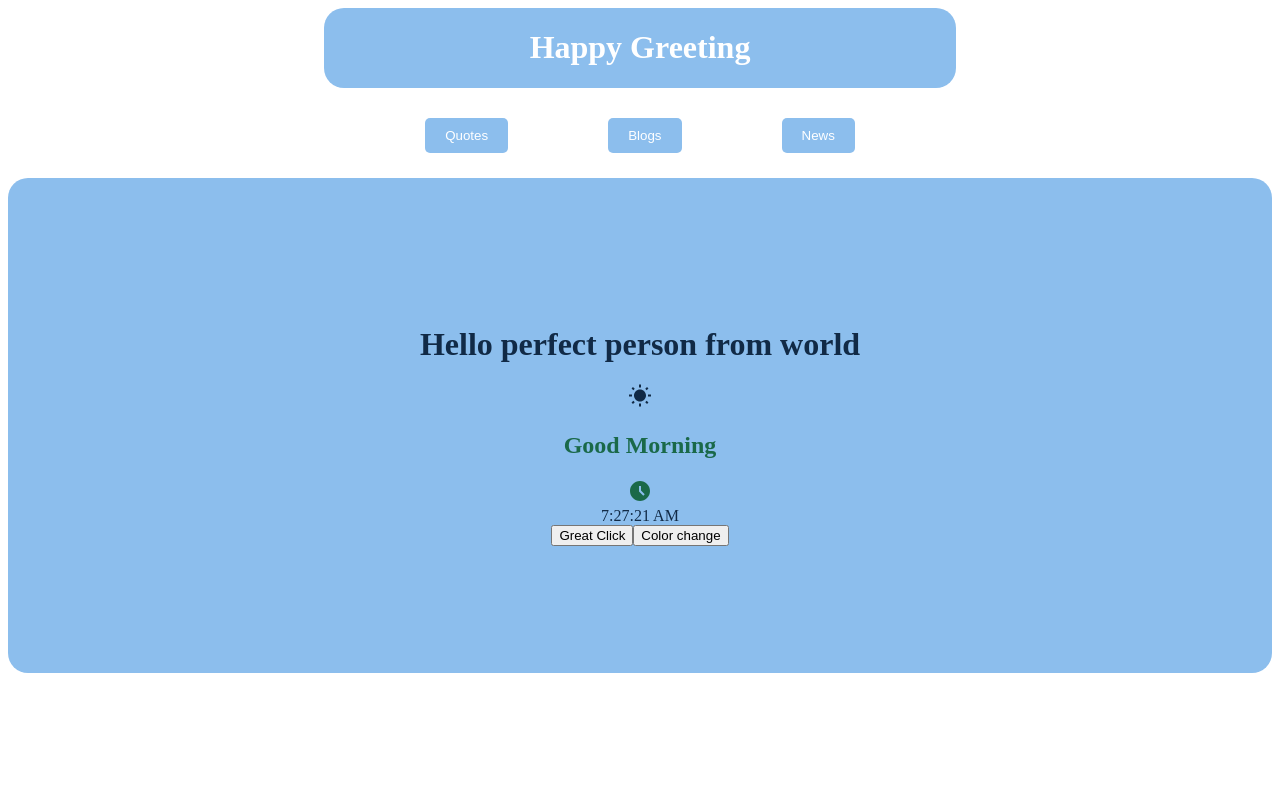
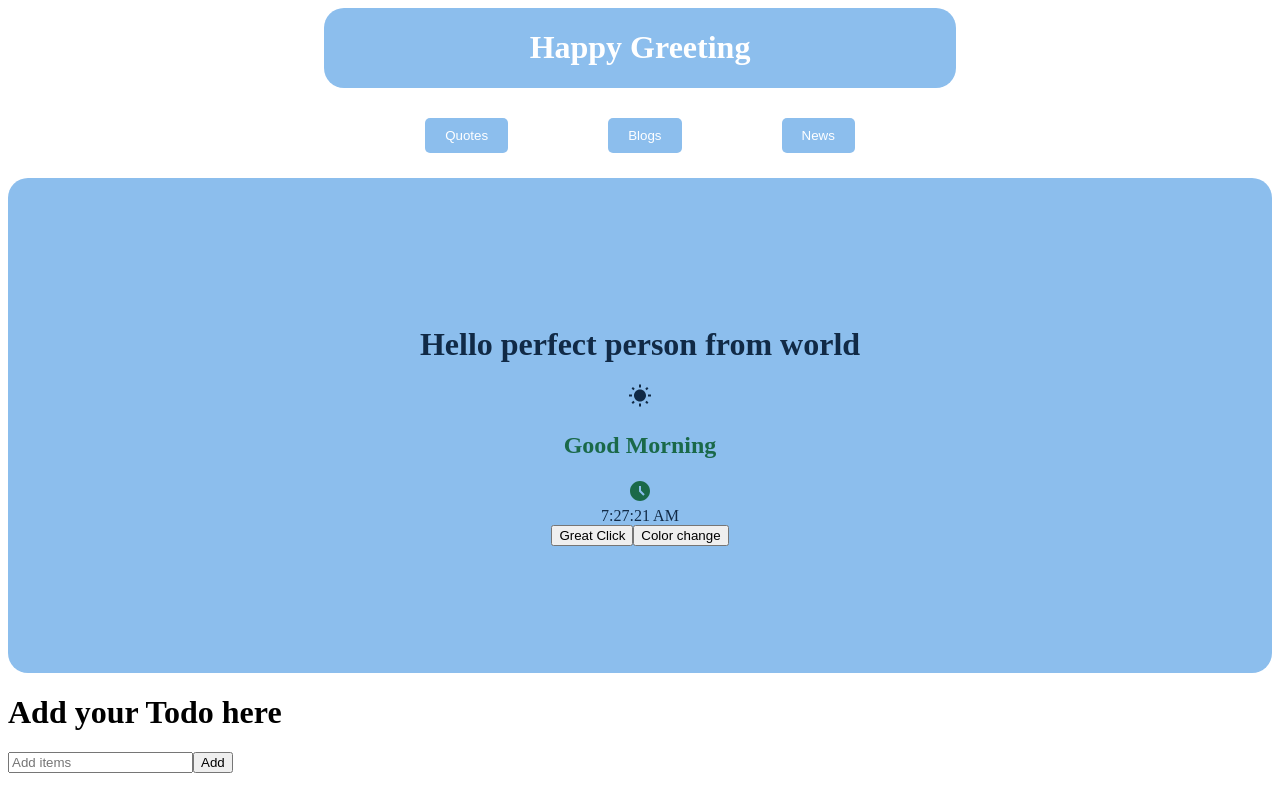
Before and after one commit to Rhydham14/react-project, a React (Create React App) app: page / in a window 1280 px wide. Built offline with nearby package versions, Linux system fonts and the light colour scheme.

Commit message:
add component TODO

```diff
--- a/src/App.jsx
+++ b/src/App.jsx
@@ -5,6 +5,7 @@ import Buttonfun from "./Option";
 // import Game from "./Game";
 // import Form from "./Form";
 // import Login from "./Login";
+import Todo from "./Todo";
 
 const App = ()=>{
     return(
@@ -15,6 +16,7 @@ const App = ()=>{
             {/* <Game/> */}
             {/* <Form/> */}
             {/* <Login/> */}
+            <Todo/>
         </>
     );
 }
--- /dev/null
+++ b/src/Todo.jsx
@@ -0,0 +1,50 @@
+import React, {useState} from "react";
+
+const Todo = () => {
+  const [getItems, setItems] = useState("");
+    const [showItems, updateItems] = useState([]);
+
+    const submitList = (event)=>{
+        event.preventDefault();
+        const newItems = getItems.split(",").map(value => value.trim());
+        updateItems([...showItems , ...newItems]);
+        setItems("");
+
+
+    };
+    const  addItems = (event)=>{
+        setItems(event.target.value);
+    };
+    const removeItems = (indexValue)=>{
+      const newItems = showItems.filter((_, index)=> index !== indexValue);
+      updateItems(newItems);
+    };
+
+    return (
+    <>
+      <div className="container=box">
+        <div className="box">
+          <div className="head">
+            <h1>Add your Todo here</h1>
+          </div>
+          <div>
+            <form onSubmit={submitList}>
+            <input placeholder="Add items" value={getItems} onChange={addItems}/>
+            <button type="submit">Add</button>
+            </form>
+          </div>
+          <div>
+              <ul>
+                {showItems.map((value, index)=>(
+                <li key={index}>{value}
+                  <button onClick={()=>removeItems(index)}>Remove</button>
+                </li>
+               ) )}
+              </ul>
+          </div>
+        </div>
+      </div>
+    </>
+  );
+};
+export default Todo;
```
